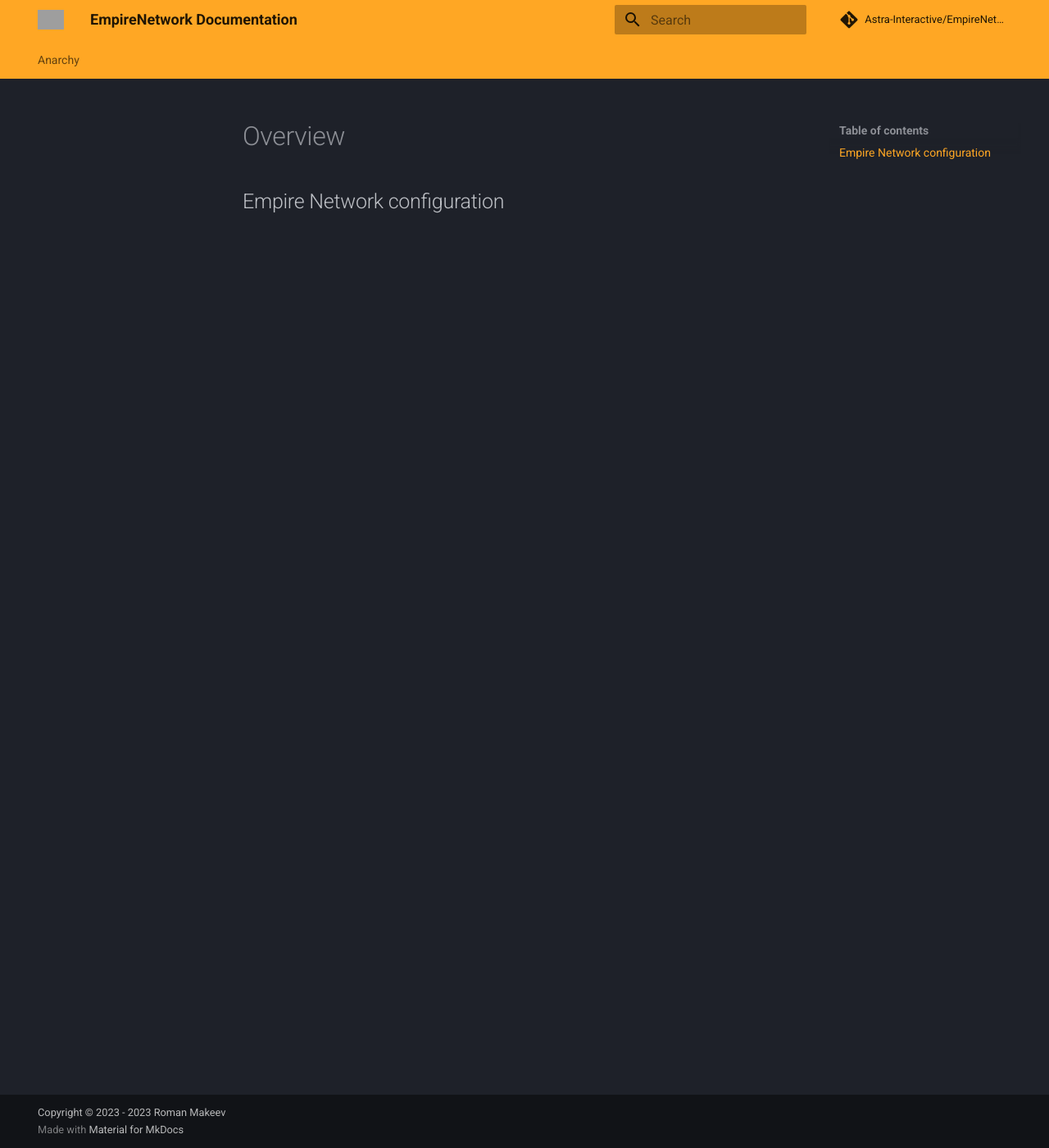
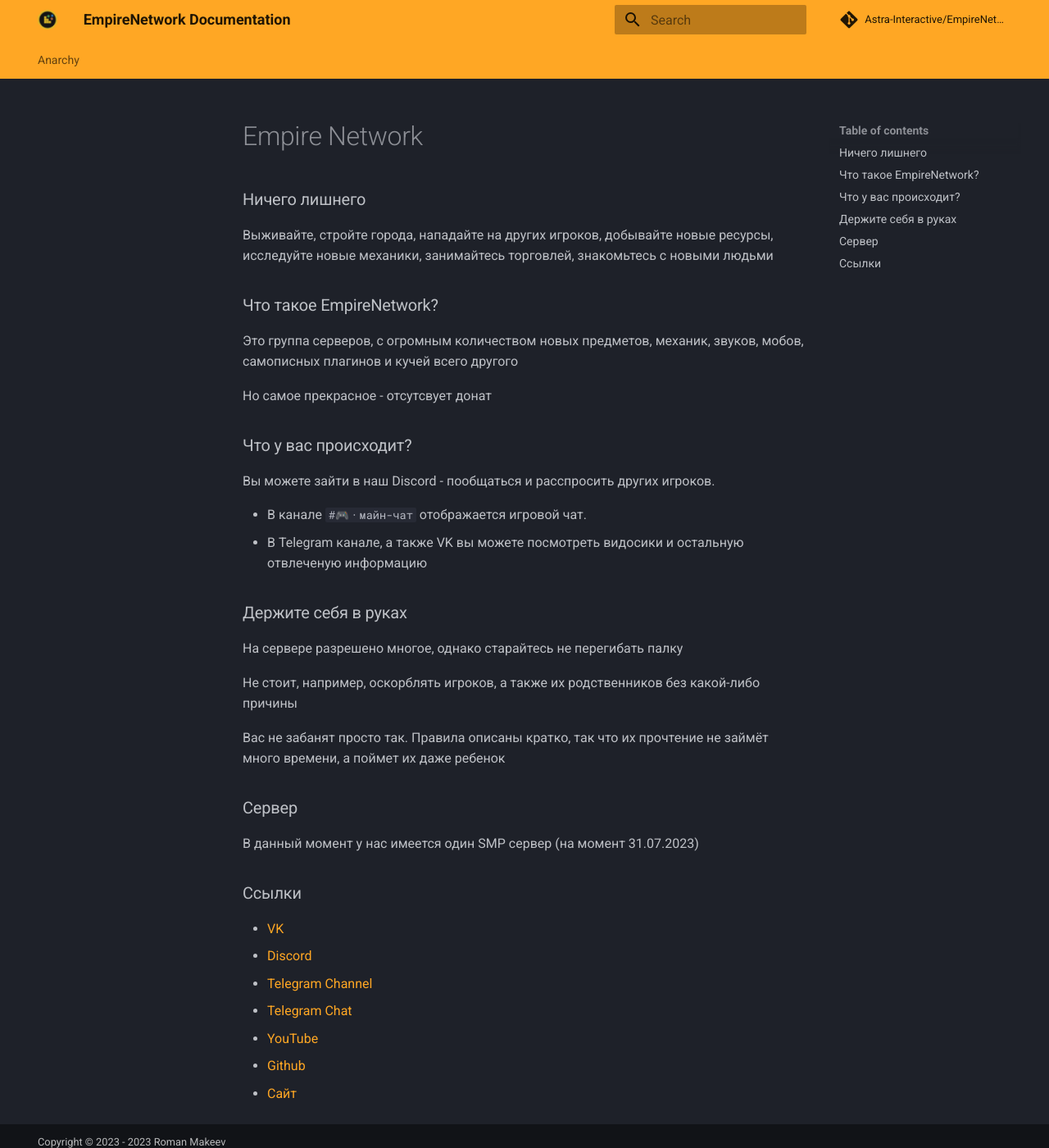
Before and after one commit to gggkal/EmpireNetwork, an MkDocs documentation site: the page built from docs/index.md, in a window 1280 px wide and 1400 px high. Shown: the whole window at 82% size. Built offline with MkDocs 1.6.1 and Material for MkDocs 9.7.7, drawn with Linux system fonts in a browser that asks for light colours; comment, search, counter and statistics services are not loaded; grey boxes are pictures that could not be loaded.

Commit message:
updated index and logo

````diff
--- a/docs/index.md
+++ b/docs/index.md
@@ -1,3 +1,43 @@
-# Overview
+# Empire Network
 
-## Empire Network configuration
+### Ничего лишнего
+
+Выживайте, стройте города, нападайте на других игроков, добывайте новые ресурсы, исследуйте новые механики, занимайтесь
+торговлей, знакомьтесь с новыми людьми
+
+### Что такое EmpireNetwork?
+
+Это группа серверов, с огромным количеством новых предметов, механик, звуков, мобов, самописных плагинов и кучей всего
+другого
+
+Но самое прекрасное - отсутсвует донат
+
+### Что у вас происходит?
+
+Вы можете зайти в наш Discord - пообщаться и расспросить других игроков.
+
+- В канале ```#🎮ㆍмайн-чат``` отображается игровой чат.
+- В Telegram канале, а также VK вы можете посмотреть видосики и остальную отвлеченую информацию
+
+### Держите себя в руках
+
+На сервере разрешено многое, однако старайтесь не перегибать палку
+
+Не стоит, например, оскорблять игроков, а также их родственников без какой-либо причины
+
+Вас не забанят просто так. Правила описаны кратко, так что их прочтение не займёт много времени, а поймет их даже
+ребенок
+
+### Сервер
+
+В данный момент у нас имеется один SMP сервер (на момент 31.07.2023)
+
+### Ссылки
+
+- [VK](https://vk.com/empireprojekt)
+- [Discord](https://discord.com/invite/Gwukdr8)
+- [Telegram Channel](https://discord.com/invite/Gwukdr8)
+- [Telegram Chat](https://t.me/empiresmp_discussion)
+- [YouTube](https://www.youtube.com/channel/UCiJSULM95XwkFLRilwFxXtg)
+- [Github](https://github.com/Astra-Interactive)
+- [Сайт](https://empireprojekt.ru)
--- a/mkdocs.yml
+++ b/mkdocs.yml
@@ -48,8 +48,8 @@ theme:
   font:
     text: Roboto
     code: Roboto Mono
-  favicon: media/logo/circle-2.png
-  logo: media/logo/circle-2.png
+  favicon: media/logo.png
+  logo: media/logo.png
   icon:
     logo: logo
 
````
Also changed, not shown: docs/media/logo.png (added).
